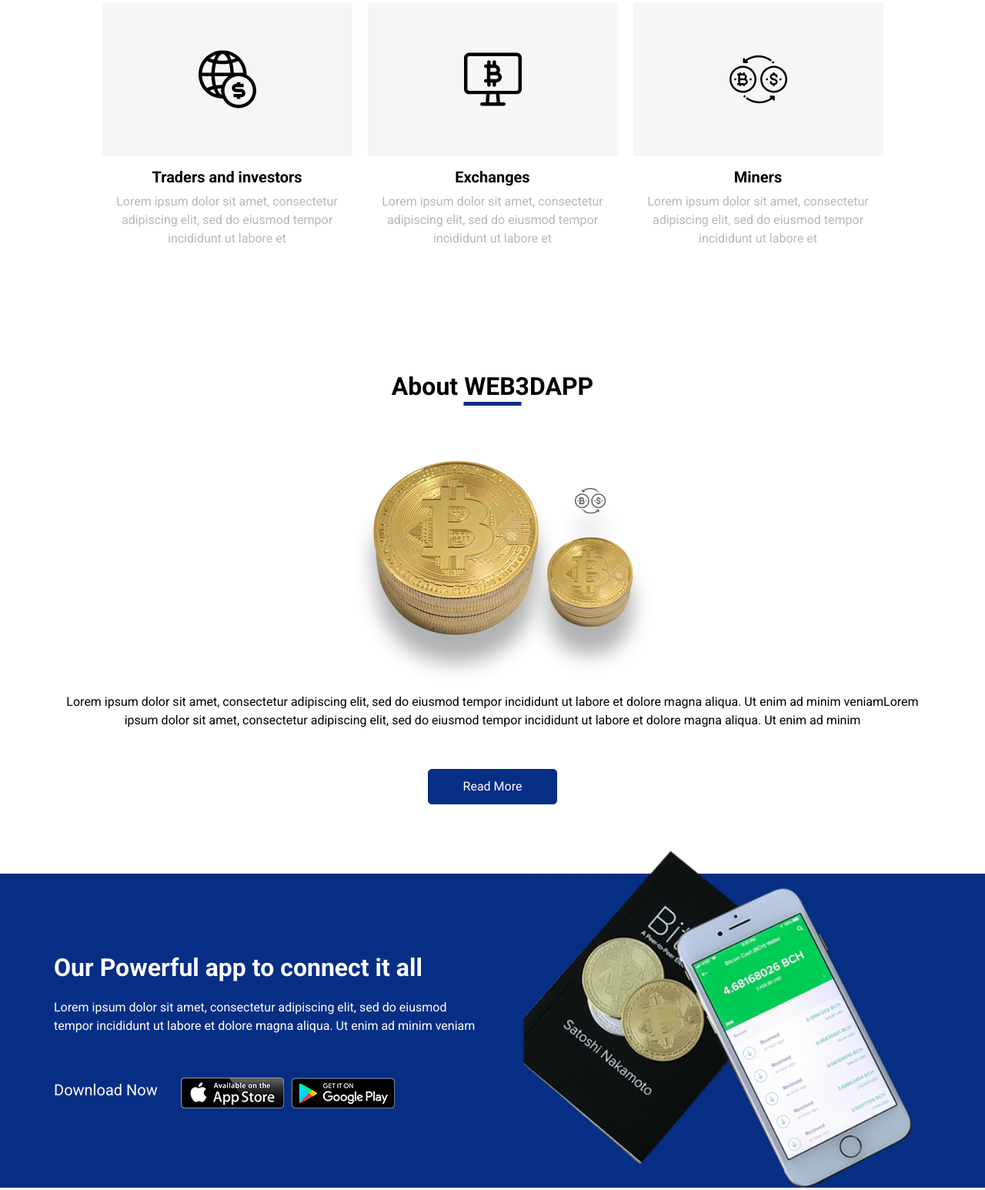
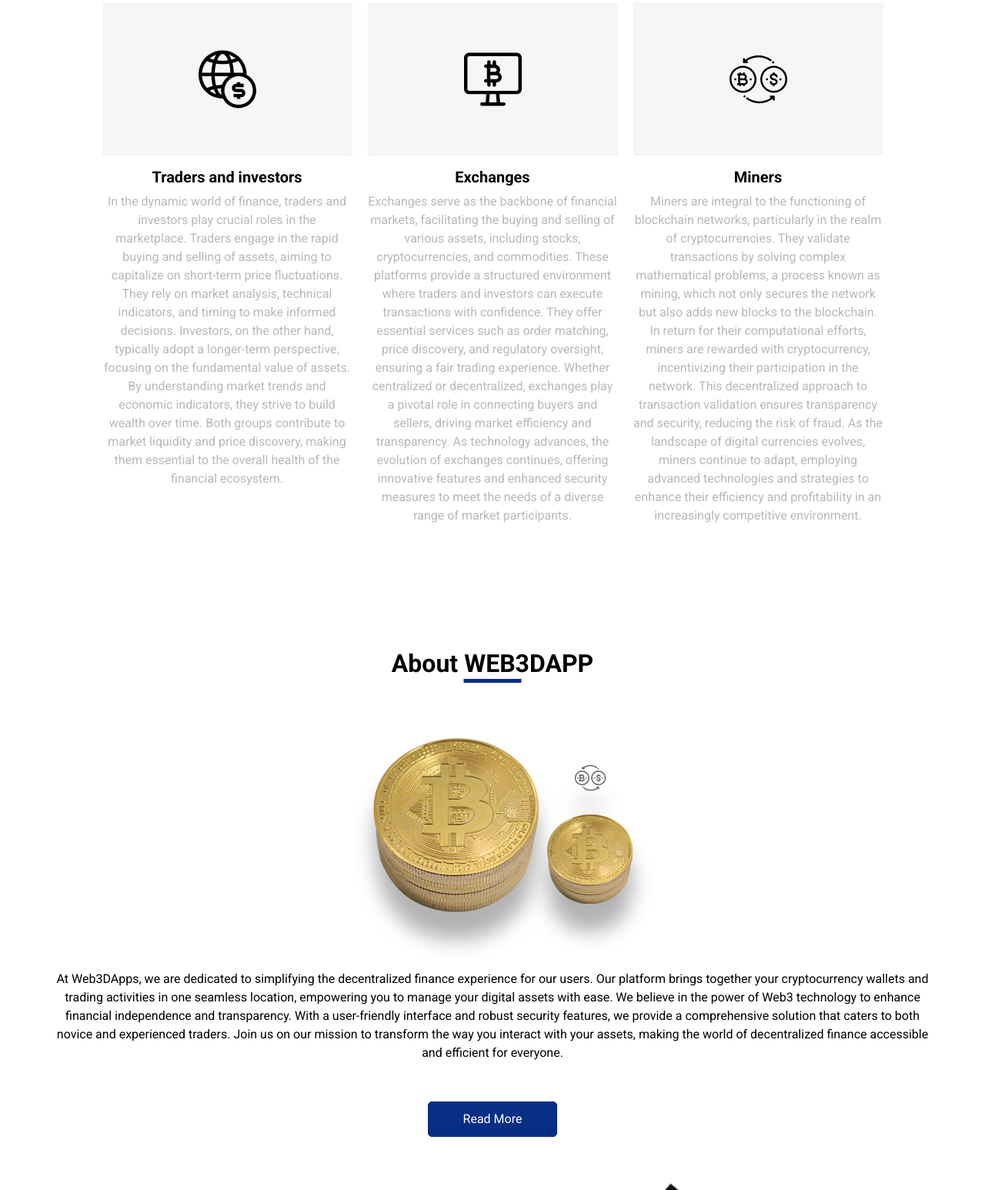
Before and after one commit to Web3DAppsoftware/web3dapps.org, a plain HTML site: page index.html in a window 1280 px wide. Shown: the part 934-2480 px from the top of the page at 77% size. Drawn offline with Linux system fonts and the light colour scheme.

Commit message:
removed the dummy texts

```diff
--- a/index.html
+++ b/index.html
@@ -132,8 +132,7 @@
             Traders and investors
           </h5>
           <p>
-            Lorem ipsum dolor sit amet, consectetur adipiscing elit, sed do
-            eiusmod tempor incididunt ut labore et
+            In the dynamic world of finance, traders and investors play crucial roles in the marketplace. Traders engage in the rapid buying and selling of assets, aiming to capitalize on short-term price fluctuations. They rely on market analysis, technical indicators, and timing to make informed decisions. Investors, on the other hand, typically adopt a longer-term perspective, focusing on the fundamental value of assets. By understanding market trends and economic indicators, they strive to build wealth over time. Both groups contribute to market liquidity and price discovery, making them essential to the overall health of the financial ecosystem.
           </p>
         </div>
       </div>
@@ -153,8 +152,7 @@
 
           </h5>
           <p>
-            Lorem ipsum dolor sit amet, consectetur adipiscing elit, sed do
-            eiusmod tempor incididunt ut labore et
+            Exchanges serve as the backbone of financial markets, facilitating the buying and selling of various assets, including stocks, cryptocurrencies, and commodities. These platforms provide a structured environment where traders and investors can execute transactions with confidence. They offer essential services such as order matching, price discovery, and regulatory oversight, ensuring a fair trading experience. Whether centralized or decentralized, exchanges play a pivotal role in connecting buyers and sellers, driving market efficiency and transparency. As technology advances, the evolution of exchanges continues, offering innovative features and enhanced security measures to meet the needs of a diverse range of market participants.
           </p>
         </div>
       </div>
@@ -188,8 +186,7 @@
             Miners
           </h5>
           <p>
-            Lorem ipsum dolor sit amet, consectetur adipiscing elit, sed do
-            eiusmod tempor incididunt ut labore et
+            Miners are integral to the functioning of blockchain networks, particularly in the realm of cryptocurrencies. They validate transactions by solving complex mathematical problems, a process known as mining, which not only secures the network but also adds new blocks to the blockchain. In return for their computational efforts, miners are rewarded with cryptocurrency, incentivizing their participation in the network. This decentralized approach to transaction validation ensures transparency and security, reducing the risk of fraud. As the landscape of digital currencies evolves, miners continue to adapt, employing advanced technologies and strategies to enhance their efficiency and profitability in an increasingly competitive environment.
           </p>
         </div>
       </div>
@@ -211,10 +208,7 @@
         </div>
         <div class="detail-box">
           <p>
-            Lorem ipsum dolor sit amet, consectetur adipiscing elit, sed do eiusmod tempor incididunt ut labore et
-            dolore magna aliqua. Ut enim ad minim veniamLorem ipsum dolor sit amet, consectetur adipiscing elit, sed do
-            eiusmod tempor incididunt ut labore
-            et dolore magna aliqua. Ut enim ad minim
+            At Web3DApps, we are dedicated to simplifying the decentralized finance experience for our users. Our platform brings together your cryptocurrency wallets and trading activities in one seamless location, empowering you to manage your digital assets with ease. We believe in the power of Web3 technology to enhance financial independence and transparency. With a user-friendly interface and robust security features, we provide a comprehensive solution that caters to both novice and experienced traders. Join us on our mission to transform the way you interact with your assets, making the world of decentralized finance accessible and efficient for everyone.
           </p>
           <div class="btn-box">
             <a href="">
@@ -238,8 +232,8 @@
               Our Powerful app to connect it all
             </h2>
             <p>
-              Lorem ipsum dolor sit amet, consectetur adipiscing elit, sed do eiusmod tempor incididunt ut labore et
-              dolore magna aliqua. Ut enim ad minim veniam
+              We're excited to announce that our innovative app is on the way! Designed to seamlessly integrate your wallets and trades, it will revolutionize how you manage your digital assets. Stay tuned for more updates as we prepare to launch this game-changing platform.
+              Get ready to simplify your crypto experience!
             </p>
             <div class="download_box">
               <h5>
@@ -283,10 +277,9 @@
         </div>
         <div class="detail-box">
           <p>
-            Lorem ipsum dolor sit amet, consectetur adipiscing elit, sed do eiusmod tempor incididunt ut labore et
-            dolore magna aliqua. Ut enim ad minim veniamLorem ipsum dolor sit amet, consectetur adipiscing elit, sed do
-            eiusmod tempor incididunt ut labore
-            et dolore magna aliqua. Ut enim ad minim
+            Unlock the power of automation with our upcoming app! Designed to streamline your trading and wallet management, it will take your crypto experience to the next level. With intuitive features and advanced algorithms, you’ll be able to execute trades, monitor your assets, and make informed decisions—all in real-time. Say goodbye to manual tracking and hello to a smarter, more efficient way to manage your digital assets.
+
+            Stay tuned for more exciting details!
           </p>
           <div class="btn-box">
             <a href="">
```
Also changed, not shown: about.html (+2 -4 lines), how.html (+6 -6 lines), success.html (+3 -0 lines).
